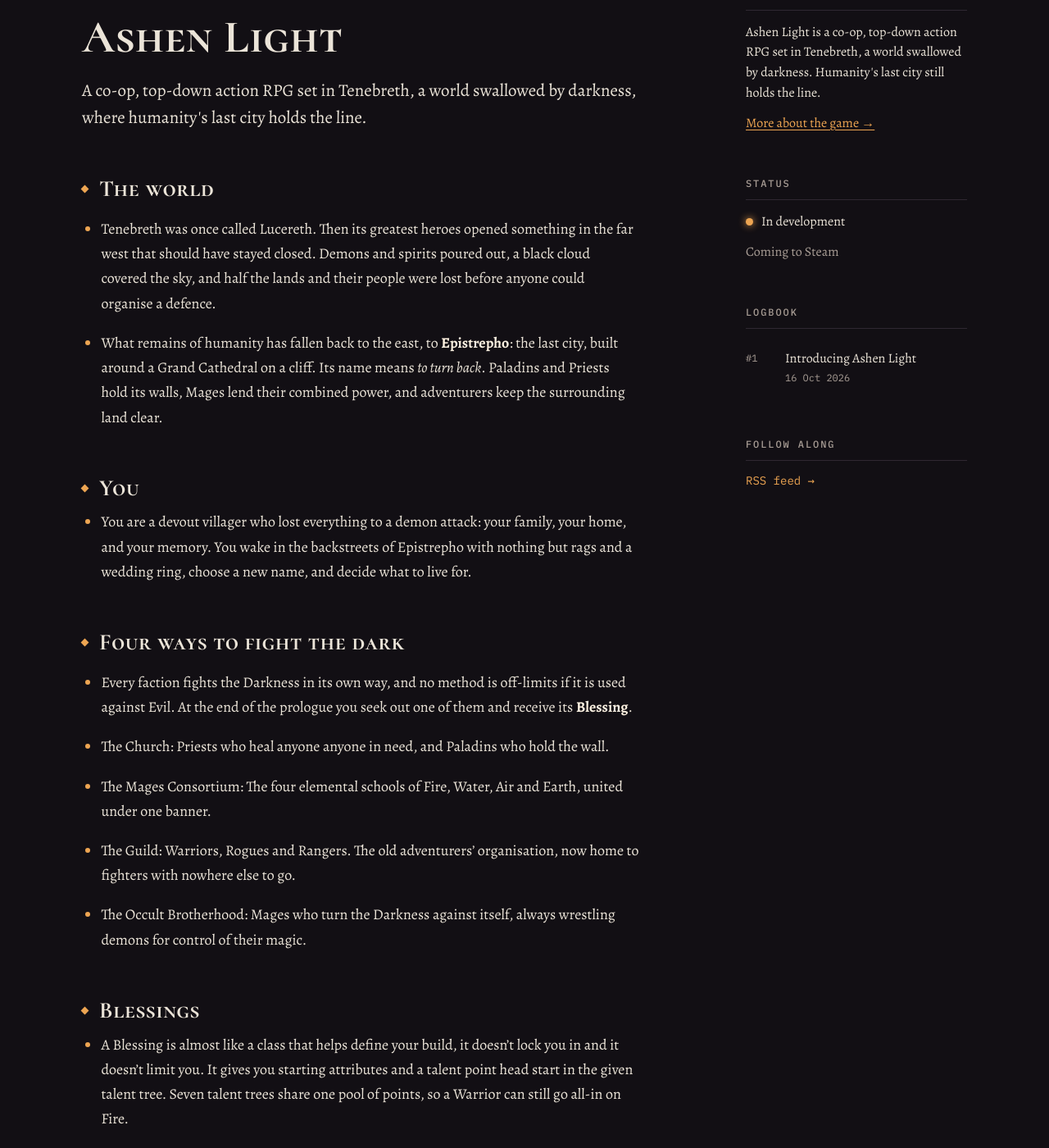
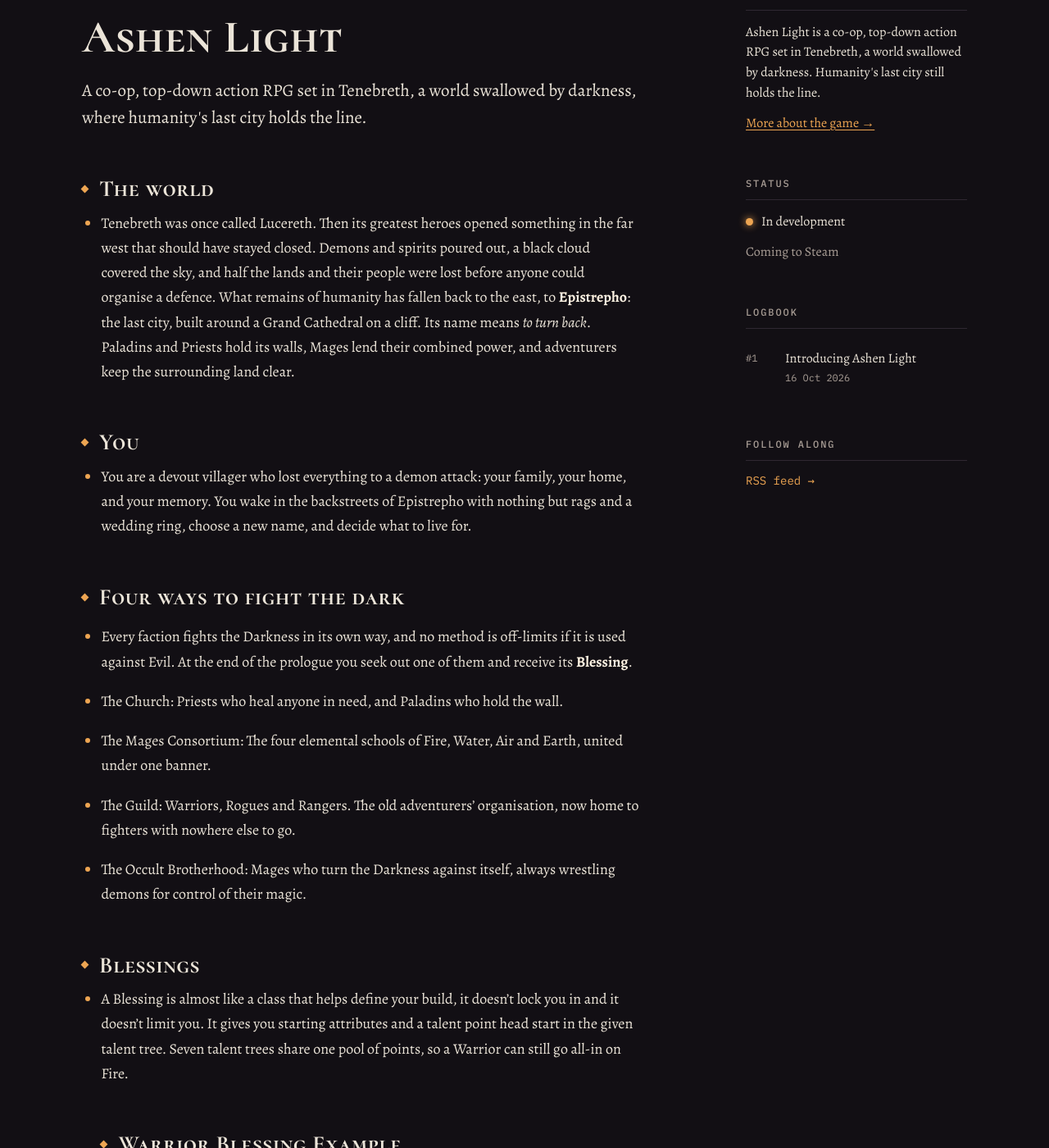
Before and after one commit to Letozeth/letozeth.github.io, a Jekyll site: the page built from about.md, in a window 1280 px wide and 1400 px high, scrolled down 654 px. Shown: the whole window at 82% size. Built offline with Jekyll 4.4.1, drawn with Linux system fonts in a browser that asks for light colours.

Commit message:
Add files via upload

```diff
--- a/_config.yml
+++ b/_config.yml
@@ -35,6 +35,7 @@ kramdown:
 plugins:
   - jekyll-feed
   - jekyll-seo-tag
+  - jekyll-sitemap
 
 defaults:
   - scope:
--- a/about.md
+++ b/about.md
@@ -10,8 +10,7 @@ lede: "A co-op, top-down action RPG set in Tenebreth, a world swallowed by darkn
 ## The world
 
 - Tenebreth was once called Lucereth. Then its greatest heroes opened something in the far west that should have stayed closed. Demons and spirits poured out, a black cloud covered the sky, and half the lands and their people were lost before anyone could organise a defence.
-
-- What remains of humanity has fallen back to the east, to **Epistrepho**: the last city, built around a Grand Cathedral on a cliff. Its name means *to turn back*. Paladins and Priests hold its walls, Mages lend their combined power, and adventurers keep the surrounding land clear.
+What remains of humanity has fallen back to the east, to **Epistrepho**: the last city, built around a Grand Cathedral on a cliff. Its name means *to turn back*. Paladins and Priests hold its walls, Mages lend their combined power, and adventurers keep the surrounding land clear.
 
 ## You
 - You are a devout villager who lost everything to a demon attack: your family, your home, and your memory. You wake in the backstreets of Epistrepho with nothing but rags and a wedding ring, choose a new name, and decide what to live for.
@@ -21,7 +20,7 @@ lede: "A co-op, top-down action RPG set in Tenebreth, a world swallowed by darkn
 - Every faction fights the Darkness in its own way, and no method is off-limits if it is used against Evil. At the end of the prologue you seek out one of them and receive its **Blessing**.
 
 - The Church:
-Priests who heal anyone anyone in need, and Paladins who hold the wall.
+Priests who heal anyone in need, and Paladins who hold the wall.
 
 - The Mages Consortium:
 The four elemental schools of Fire, Water, Air and Earth, united under one banner.
```
Also changed, not shown: assets/images/social-card.jpg.
